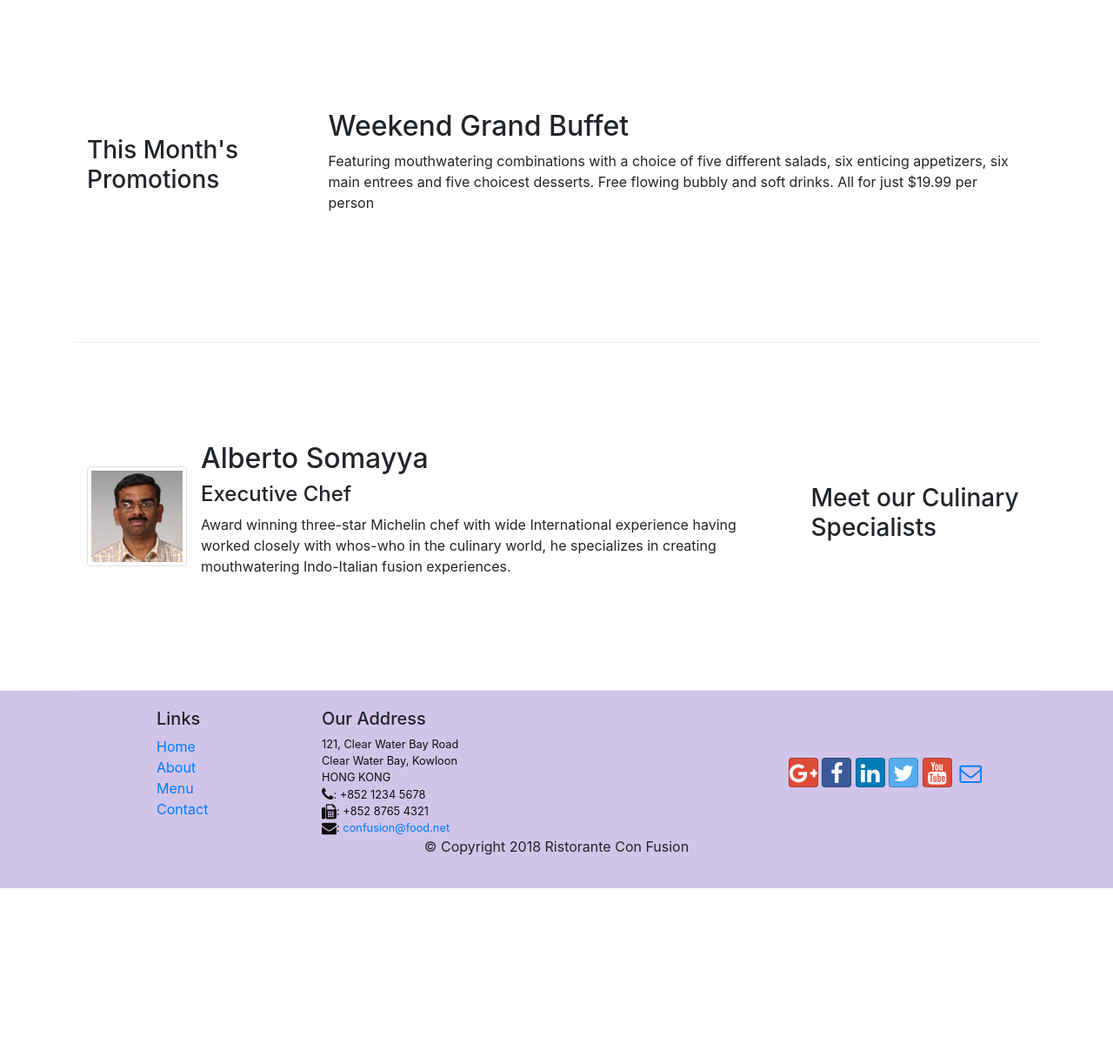
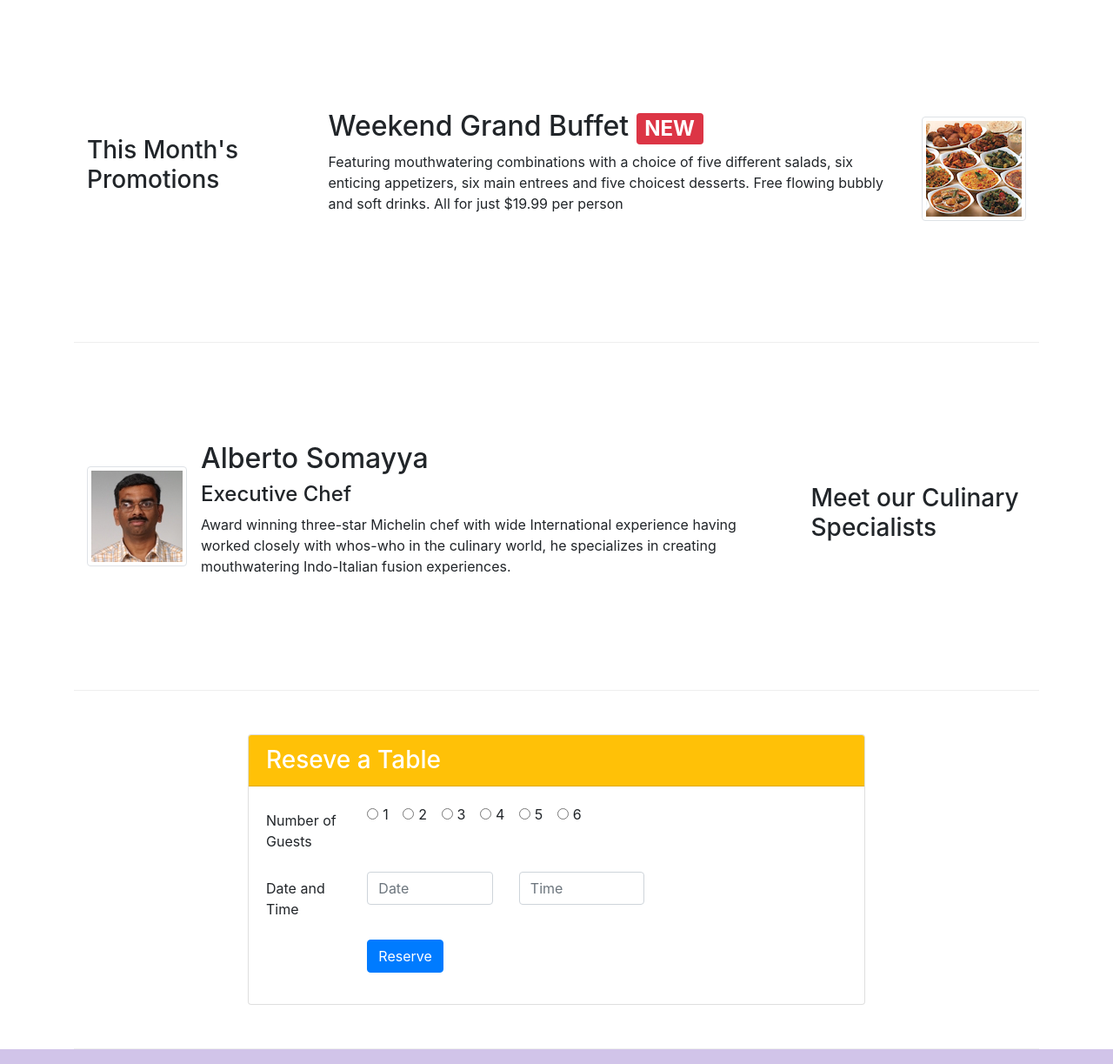
Before and after one commit to gankidisnehithreddy/coursera, a website: page index.html in a window 1280 px wide. Shown: the part 740-1963 px from the top of the page at 87% size. Before the commit the page ends 1761 px from the top, so only its background shows below. Drawn offline with nearby package versions, Linux system fonts and the light colour scheme.

Commit message:
Assignment two

```diff
--- a/index.html
+++ b/index.html
@@ -41,9 +41,16 @@
                         <h1>Ristorante con Fusion</h1>
                         <p>We take inspiration from the World's best cuisines, and create a unique fusion experience. Our lipsmacking creations will tickle your culinary senses!</p>
                     </div>
-                    <div class="col-12 col-sm align-self-center">
-                            <img src="img/logo.png" class="img-fluid">
-                    </div>
+                    <div class="col-12 col-sm">
+                        <div class="row">
+                          <div class="col-sm-6 align-self-center">
+                                <img src="img/logo.png" class="img-fluid">
+                            </div>
+                            <div class="col-sm-6 align-self-center">
+                            <a class="btn btn-warning btn-sm btn-block" href="#reservation" role="button">Reserve Table</a>
+                            </div>
+                            </div>
+                        </div>
                 </div>
             </div>
         </header>
@@ -70,12 +77,17 @@
 
 
             <div class="row row-content align-items-center">
-                <div class="col-12 col-sm-4  col-md-3">
+                <div class="col-12 col-sm-4 col-md-3">
                     <h3>This Month's Promotions</h3>
                 </div>
                 <div class="col-12 col-sm-8  col-md-9">
-                    <h2>Weekend Grand Buffet</h2>
-                    <p>Featuring mouthwatering combinations with a choice of five different salads, six enticing appetizers, six main entrees and five choicest desserts. Free flowing bubbly and soft drinks. All for just $19.99 per person </p>
+                    <div class="media">
+                        <div class="media-body">
+                           <h2 class="mt-0">Weekend Grand Buffet <span class="badge badge-danger">NEW</span></h2>
+                           <p class="d-none d-sm-block">Featuring mouthwatering combinations with a choice of five different salads, six enticing appetizers, six main entrees and five choicest desserts. Free flowing bubbly and soft drinks. All for just $19.99 per person </p>
+                       </div>
+                       <img class="d-flex img-thumbnail align-self-center ml-3" src="img/buffet.png" alt="Promotions">
+                       </div>
                 </div>
             </div>
 
@@ -101,6 +113,69 @@
                 </div>
             </div>
         </div>
+        <div class="container" id="reservation">
+            <div class="row row-content">
+                  <div class="col-12 col-sm-8 offset-sm-2">
+                            <div class="card">
+                                <h3 class="card-header bg-warning text-white">Reseve a Table</h3>
+                                <div class="card-body">
+                                 <form>
+                            <div class="form-group row">
+                                <label for="firstname" class="col-md-2 col-form-label">Number of Guests</label>
+                                <div class="col-md-10">
+                                   <div class="form-check form-check-inline">
+                                    <input class="form-check-input" type="radio" name="inlineRadioOptions" id="inlineRadio1" value="">
+                                    <label class="form-check-label" for="inlineRadio1">1</label>
+                                    </div>
+                                     <div class="form-check form-check-inline">
+                                    <input class="form-check-input" type="radio" name="inlineRadioOptions" id="inlineRadio1" value="">
+                                    <label class="form-check-label" for="inlineRadio1">2</label>
+                                    </div>
+                                     <div class="form-check form-check-inline">
+                                    <input class="form-check-input" type="radio" name="inlineRadioOptions" id="inlineRadio1" value="">
+                                    <label class="form-check-label" for="inlineRadio1">3</label>
+                                    </div>
+                                     <div class="form-check form-check-inline">
+                                    <input class="form-check-input" type="radio" name="inlineRadioOptions" id="inlineRadio1" value="">
+                                    <label class="form-check-label" for="inlineRadio1">4</label>
+                                    </div>
+                                     <div class="form-check form-check-inline">
+                                    <input class="form-check-input" type="radio" name="inlineRadioOptions" id="inlineRadio1" value="">
+                                    <label class="form-check-label" for="inlineRadio1">5</label>
+                                    </div>
+                                     <div class="form-check form-check-inline">
+                                    <input class="form-check-input" type="radio" name="inlineRadioOptions" id="inlineRadio1" value="">
+                                    <label class="form-check-label" for="inlineRadio1">6</label>
+                                    </div>
+                                </div>
+                            </div>
+                            <!--form group end-->
+                                 <div class="form-group row">
+                                <label for="date" class="col-12 col-md-2 col-form-label">Date and Time</label>
+                                <div class="col-12 col-md-3">
+                                    <input type="text" class="form-control" id="dateb" name="dateb" placeholder="Date">
+                                </div>
+                                <div class="col-12 col-md-3">
+                                    <input type="text" class="form-control" id="date" name="date" placeholder="Time">
+                                </div>
+                            </div>
+                            <!--datetime-->
+
+                             <div class="form-group row">
+                                <div class="offset-md-2 col-md-10">
+                                    <button type="submit" class="btn btn-primary">Reserve</button>
+                                </div>
+                            </div>
+                            </form>
+
+
+                        </div>
+
+                        </div>
+                        </div>
+            </div>
+            </div>
+
 
         <footer class="footer">
             <div class="container">
```
